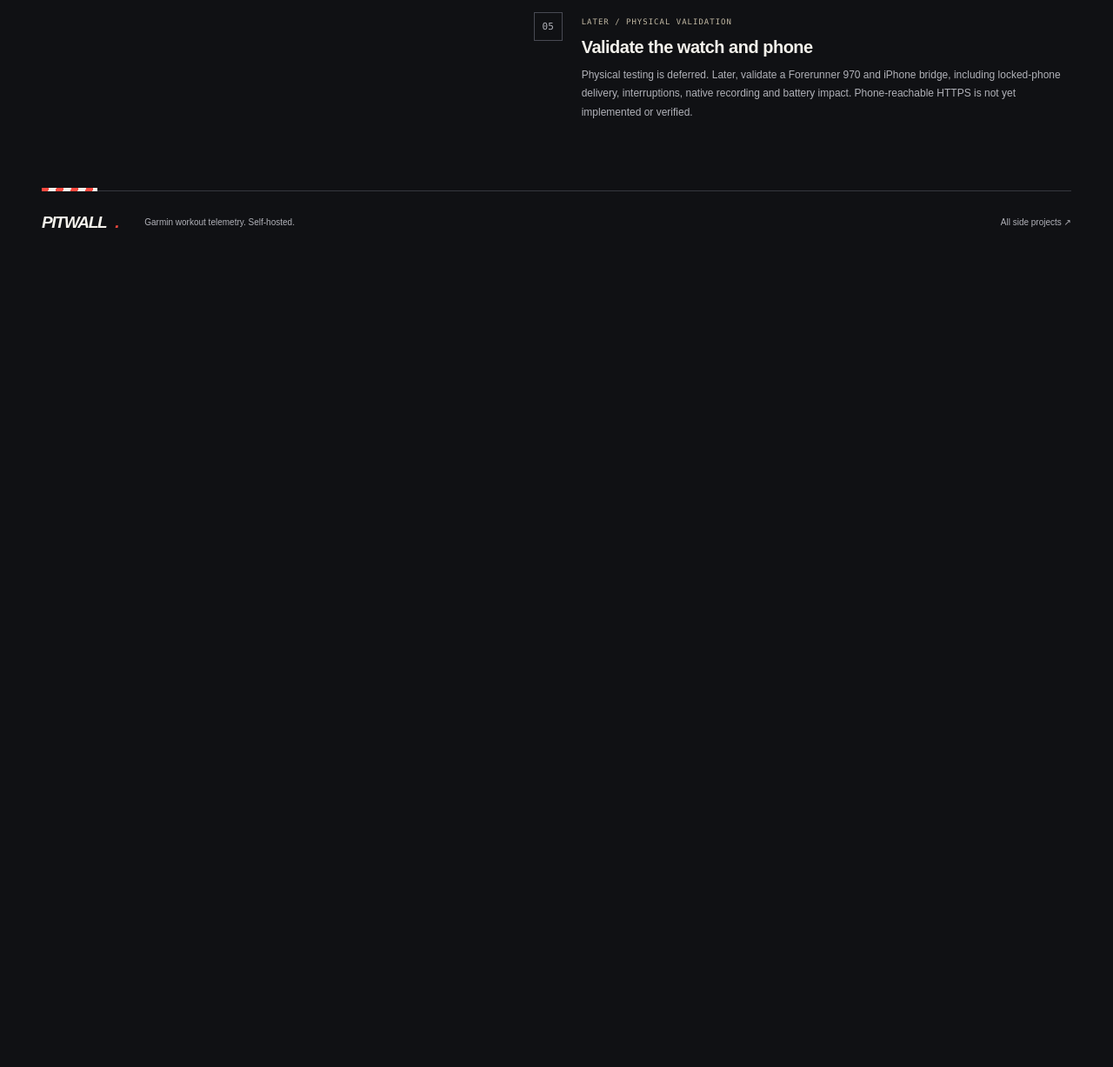
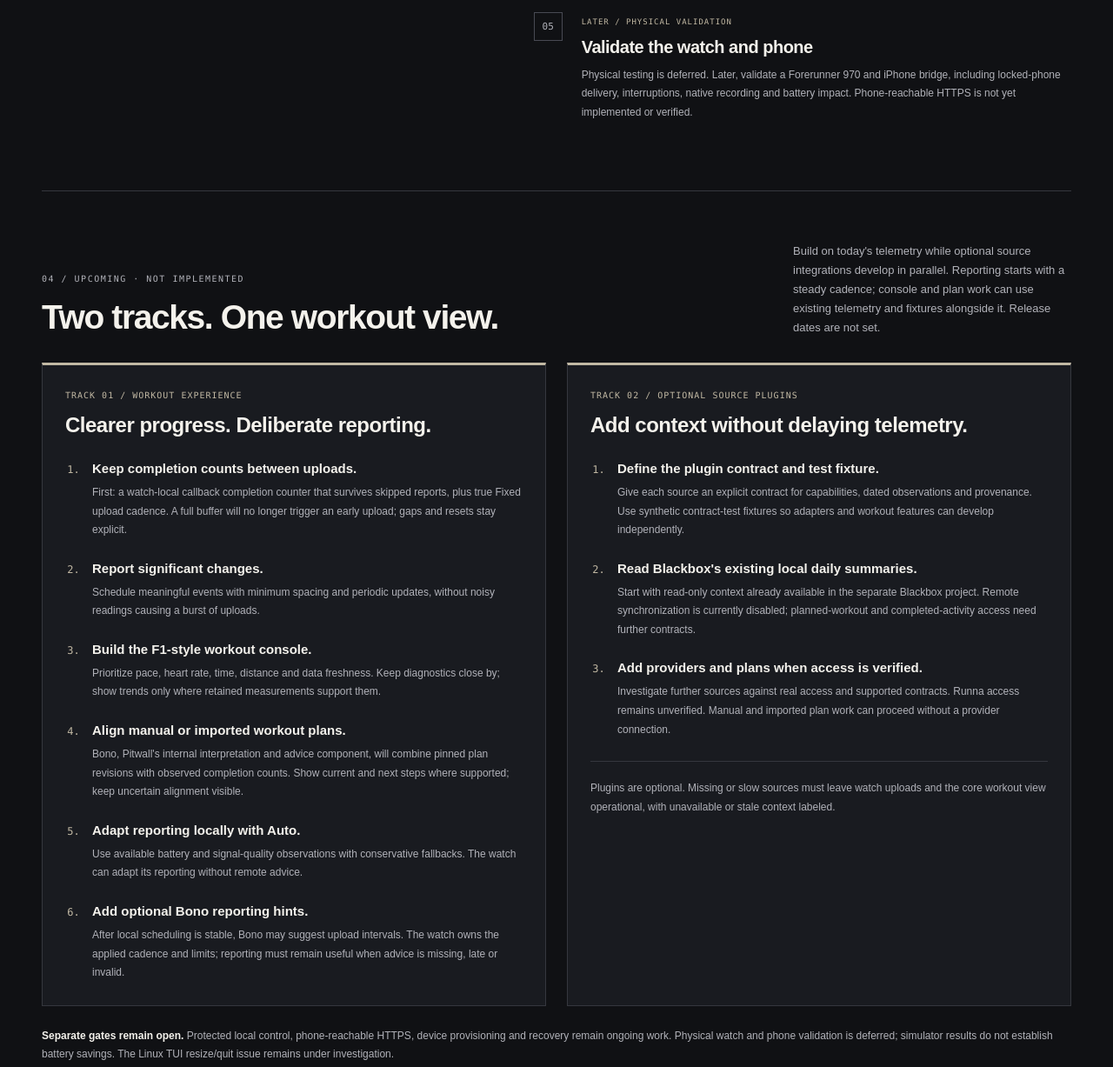
Before and after one commit to echoz/side-projects, a plain HTML site: page pitwall/index.html in a window 1280 px wide. Shown: the part 5702-6929 px from the top of the page at 87% size. Before the commit the page ends 6002 px from the top, so only its background shows below. Drawn offline with Linux system fonts and the light colour scheme.

Commit message:
Publish Pitwall reporting and source-plugin roadmap
Co-authored-by: Codex <codex@openai.com>

```diff
--- a/pitwall/index.html
+++ b/pitwall/index.html
@@ -7,7 +7,7 @@
   <meta name="description" content="Near-live Garmin workout progress, measurements and activity context, through a paired phone to your own server and terminal. Simulator-verified prototype; physical phone delivery remains unverified.">
   <title>Pitwall — Near-live Garmin workout telemetry</title>
   <link rel="icon" href="./favicon.svg" type="image/svg+xml">
-  <link rel="stylesheet" href="./styles.css?v=20261008-telemetry">
+  <link rel="stylesheet" href="./styles.css?v=20261008-roadmap">
 </head>
 <body>
   <a class="skip-link" href="#main">Skip to content</a>
@@ -135,7 +135,7 @@
     </section>
     <section class="principle-section" aria-labelledby="principle-title"><span class="principle-mark" aria-hidden="true">≠</span><div><p class="eyebrow">Reading the measurements</p><h2 id="principle-title">Missing is different from zero.</h2><p>Absent measurements stay absent. Failed reads stay visible. Every TUI view keeps source age and read status visible. Swimming describes the previous interval or length; gear readings do not prove sensor connectivity. A last-observed recovery split does not prove the athlete is still recovering. Silence never means a workout finished.</p></div></section>
     <section class="progress-section" id="progress" aria-labelledby="progress-title">
-      <div class="progress-intro"><p class="eyebrow">03 / Current capabilities and limits</p><h2 id="progress-title">What works today.</h2><p>Synthetic activity data flows through the local server into the CLI and TUI, including six additional context views. Rich uploads now have end-to-end Garmin simulator evidence. The ring buffer keeps recent unsent readings during interruptions; overwritten readings remain visible as loss. Available fields depend on the activity, navigation and sensors. Physical workouts and races have not been validated.</p><span class="milestone-label">Development status / October 2026</span></div>
+      <div class="progress-intro"><p class="eyebrow">03 / Current capabilities and limits</p><h2 id="progress-title">What works today.</h2><p>Synthetic activity data flows through the local server into the CLI and TUI, including six additional context views. Rich uploads now have end-to-end Garmin simulator evidence. The ring buffer keeps recent unsent readings during interruptions; overwritten readings remain visible as loss. Available fields depend on the activity, navigation and sensors. Physical workouts and races have not been validated.</p><span class="milestone-label">Development status / October 2026</span><a class="text-link roadmap-jump" href="#roadmap">Explore the upcoming roadmap <span aria-hidden="true">↓</span></a></div>
       <div class="milestones">
         <article><span class="milestone-index complete" aria-hidden="true">NEW</span><div><span class="milestone-status complete-text">VERIFIED / SYNTHETIC SIMULATOR + LOCAL</span><h3>See more of the workout.</h3><p>The TUI puts workout measurements in the overview, with six additional context views and separate delivery diagnostics. The <a class="text-link" href="#telemetry">supported upload list</a> above details the readings and events the service accepts. End-to-end verification uses synthetic Garmin simulator data; it does not establish which native readings a physical activity will provide.</p></div></article>
         <article><span class="milestone-index complete" aria-hidden="true">01</span><div><span class="milestone-status complete-text">VERIFIED / SIMULATOR + LOCAL</span><h3>Five-minute simulator workout</h3><p>A five-minute Garmin simulator run against the Linux container delivered 278 rich synthetic samples into SQLite and accounted for 22 readings overwritten during deliberate interruptions. Batches awaiting acknowledgment stayed unchanged for safe retry. Fresh CLI and TUI sessions showed advancing readings after the container restarted.</p></div></article>
@@ -145,6 +145,34 @@
         <article><span class="milestone-index" aria-hidden="true">05</span><div><span class="milestone-status">LATER / PHYSICAL VALIDATION</span><h3>Validate the watch and phone</h3><p>Physical testing is deferred. Later, validate a Forerunner 970 and iPhone bridge, including locked-phone delivery, interruptions, native recording and battery impact. Phone-reachable HTTPS is not yet implemented or verified.</p></div></article>
       </div>
     </section>
+    <section class="roadmap-section" id="roadmap" aria-labelledby="roadmap-title">
+      <div class="section-heading"><div><p class="eyebrow">04 / Upcoming · not implemented</p><h2 id="roadmap-title">Two tracks. One workout view.</h2></div><p>Build on today's telemetry while optional source integrations develop in parallel. Reporting starts with a steady cadence; console and plan work can use existing telemetry and fixtures alongside it. Release dates are not set.</p></div>
+      <div class="roadmap-lanes">
+        <article class="roadmap-lane" aria-labelledby="workout-track-title">
+          <p class="roadmap-track">TRACK 01 / WORKOUT EXPERIENCE</p>
+          <h3 id="workout-track-title">Clearer progress. Deliberate reporting.</h3>
+          <ol>
+            <li><h4>Keep completion counts between uploads.</h4><p>First: a watch-local callback completion counter that survives skipped reports, plus true Fixed upload cadence. A full buffer will no longer trigger an early upload; gaps and resets stay explicit.</p></li>
+            <li><h4>Report significant changes.</h4><p>Schedule meaningful events with minimum spacing and periodic updates, without noisy readings causing a burst of uploads.</p></li>
+            <li><h4>Build the F1-style workout console.</h4><p>Prioritize pace, heart rate, time, distance and data freshness. Keep diagnostics close by; show trends only where retained measurements support them.</p></li>
+            <li><h4>Align manual or imported workout plans.</h4><p>Bono, Pitwall's internal interpretation and advice component, will combine pinned plan revisions with observed completion counts. Show current and next steps where supported; keep uncertain alignment visible.</p></li>
+            <li><h4>Adapt reporting locally with Auto.</h4><p>Use available battery and signal-quality observations with conservative fallbacks. The watch can adapt its reporting without remote advice.</p></li>
+            <li><h4>Add optional Bono reporting hints.</h4><p>After local scheduling is stable, Bono may suggest upload intervals. The watch owns the applied cadence and limits; reporting must remain useful when advice is missing, late or invalid.</p></li>
+          </ol>
+        </article>
+        <article class="roadmap-lane" aria-labelledby="source-track-title">
+          <p class="roadmap-track">TRACK 02 / OPTIONAL SOURCE PLUGINS</p>
+          <h3 id="source-track-title">Add context without delaying telemetry.</h3>
+          <ol>
+            <li><h4>Define the plugin contract and test fixture.</h4><p>Give each source an explicit contract for capabilities, dated observations and provenance. Use synthetic contract-test fixtures so adapters and workout features can develop independently.</p></li>
+            <li><h4>Read Blackbox's existing local daily summaries.</h4><p>Start with read-only context already available in the separate Blackbox project. Remote synchronization is currently disabled; planned-workout and completed-activity access need further contracts.</p></li>
+            <li><h4>Add providers and plans when access is verified.</h4><p>Investigate further sources against real access and supported contracts. Runna access remains unverified. Manual and imported plan work can proceed without a provider connection.</p></li>
+          </ol>
+          <p class="roadmap-lane-note">Plugins are optional. Missing or slow sources must leave watch uploads and the core workout view operational, with unavailable or stale context labeled.</p>
+        </article>
+      </div>
+      <p class="roadmap-boundary"><strong>Separate gates remain open.</strong> Protected local control, phone-reachable HTTPS, device provisioning and recovery remain ongoing work. Physical watch and phone validation is deferred; simulator results do not establish battery savings. The Linux TUI resize/quit issue remains under investigation.</p>
+    </section>
   </main>
   <footer class="site-footer"><a class="brand footer-brand" href="#main">PITWALL<span class="brand-period">.</span></a><p>Garmin workout telemetry. Self-hosted.</p><a href="../">All side projects <span aria-hidden="true">↗</span></a></footer>
 </body>
--- a/pitwall/styles.css
+++ b/pitwall/styles.css
@@ -68,7 +68,7 @@ section {
   transform: translateY(0);
 }
 
-.site-header, .hero, .system-section, .telemetry-section, .transponder-section, .terminal-section, .principle-section, .progress-section, .site-footer {
+.site-header, .hero, .system-section, .telemetry-section, .transponder-section, .terminal-section, .principle-section, .progress-section, .roadmap-section, .site-footer {
   width: min(100% - 96px, 1248px);
   margin-inline: auto;
 }
@@ -791,6 +791,85 @@ figcaption a {
   line-height: 1.8;
 }
 
+.roadmap-jump {
+  margin-top: 18px;
+}
+
+.roadmap-section {
+  border-top: 1px solid var(--rule);
+  padding-block: 58px 68px;
+}
+
+.roadmap-lanes {
+  display: grid;
+  grid-template-columns: repeat(2, minmax(0, 1fr));
+  gap: 24px;
+}
+
+.roadmap-lane {
+  padding: 26px;
+  background: var(--panel);
+  border: 1px solid var(--rule);
+  border-top: 3px solid #c1b8a3;
+}
+
+.roadmap-track {
+  color: #c1b8a3;
+  font: 10px/1.7 var(--mono);
+  letter-spacing: 1px;
+}
+
+.roadmap-lane h3 {
+  font-size: 24px;
+  line-height: 1.2;
+  letter-spacing: -.5px;
+  margin-top: 12px;
+}
+
+.roadmap-lane ol {
+  margin: 24px 0 0;
+  padding-left: 24px;
+}
+
+.roadmap-lane li {
+  padding-left: 7px;
+}
+
+.roadmap-lane li+li {
+  margin-top: 22px;
+}
+
+.roadmap-lane li::marker {
+  color: #c1b8a3;
+  font: 12px var(--mono);
+}
+
+.roadmap-lane h4 {
+  margin: 0 0 7px;
+  font-size: 15px;
+  line-height: 1.4;
+}
+
+.roadmap-lane li p, .roadmap-lane-note, .roadmap-boundary {
+  color: var(--muted);
+  font-size: 12px;
+  line-height: 1.8;
+}
+
+.roadmap-lane-note {
+  margin-top: 25px;
+  padding-top: 20px;
+  border-top: 1px solid var(--rule);
+}
+
+.roadmap-boundary {
+  margin-top: 24px;
+}
+
+.roadmap-boundary strong {
+  color: var(--ink);
+}
+
 .site-footer {
   display: flex;
   align-items: center;
@@ -858,7 +937,7 @@ figcaption a {
     width: calc(100% - 64px);
   }
 
-  .site-header, .hero, .system-section, .telemetry-section, .transponder-section, .terminal-section, .principle-section, .progress-section, .site-footer {
+  .site-header, .hero, .system-section, .telemetry-section, .transponder-section, .terminal-section, .principle-section, .progress-section, .roadmap-section, .site-footer {
     width: calc(100% - 64px);
   }
 
@@ -899,7 +978,7 @@ figcaption a {
     padding: 20px;
   }
 
-  .site-header, .hero, .system-section, .telemetry-section, .transponder-section, .terminal-section, .principle-section, .progress-section, .site-footer {
+  .site-header, .hero, .system-section, .telemetry-section, .transponder-section, .terminal-section, .principle-section, .progress-section, .roadmap-section, .site-footer {
     width: calc(100% - 40px);
   }
 
@@ -1104,6 +1183,19 @@ figcaption a {
     font-size: 21px;
   }
 
+  .roadmap-section {
+    padding-block: 35px 48px;
+  }
+
+  .roadmap-lanes {
+    grid-template-columns: 1fr;
+    gap: 20px;
+  }
+
+  .roadmap-lane {
+    padding: 22px 20px;
+  }
+
   .progress-section {
     grid-template-columns: 1fr;
     gap: 32px;
```
